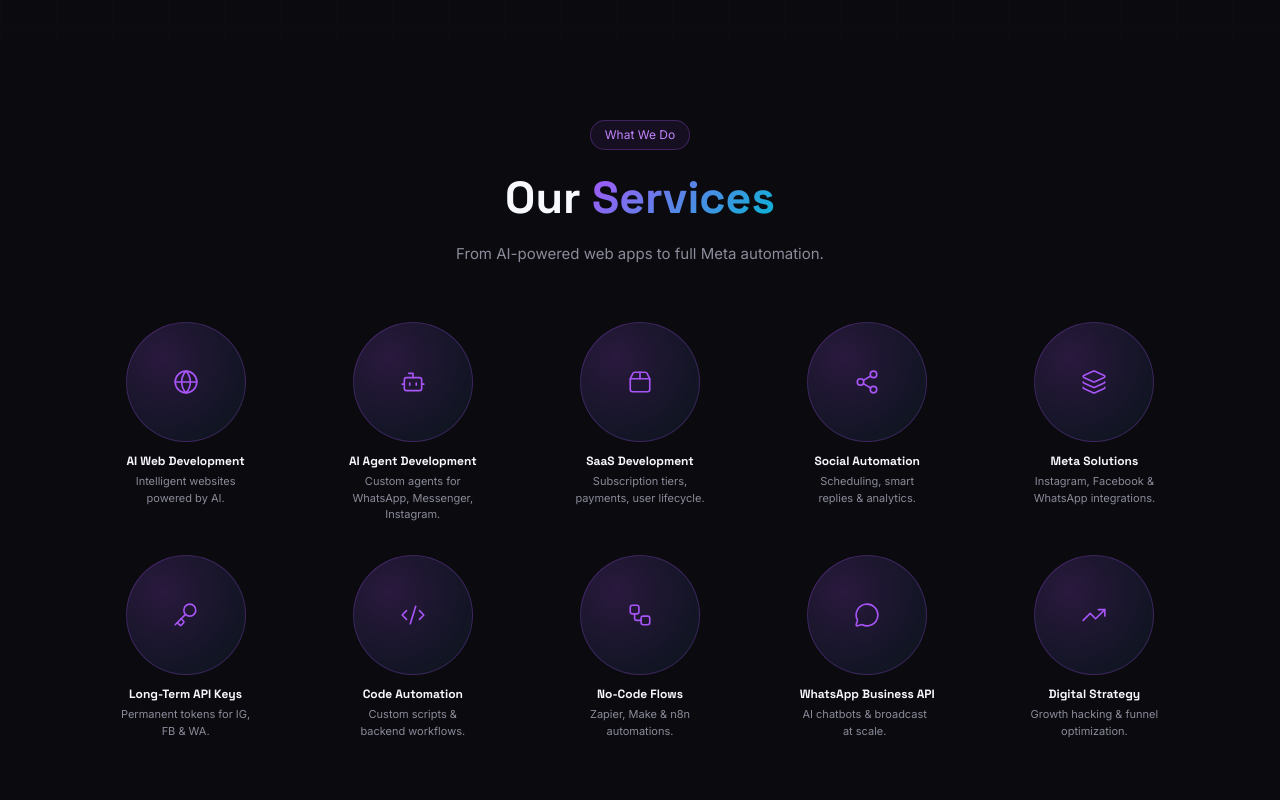
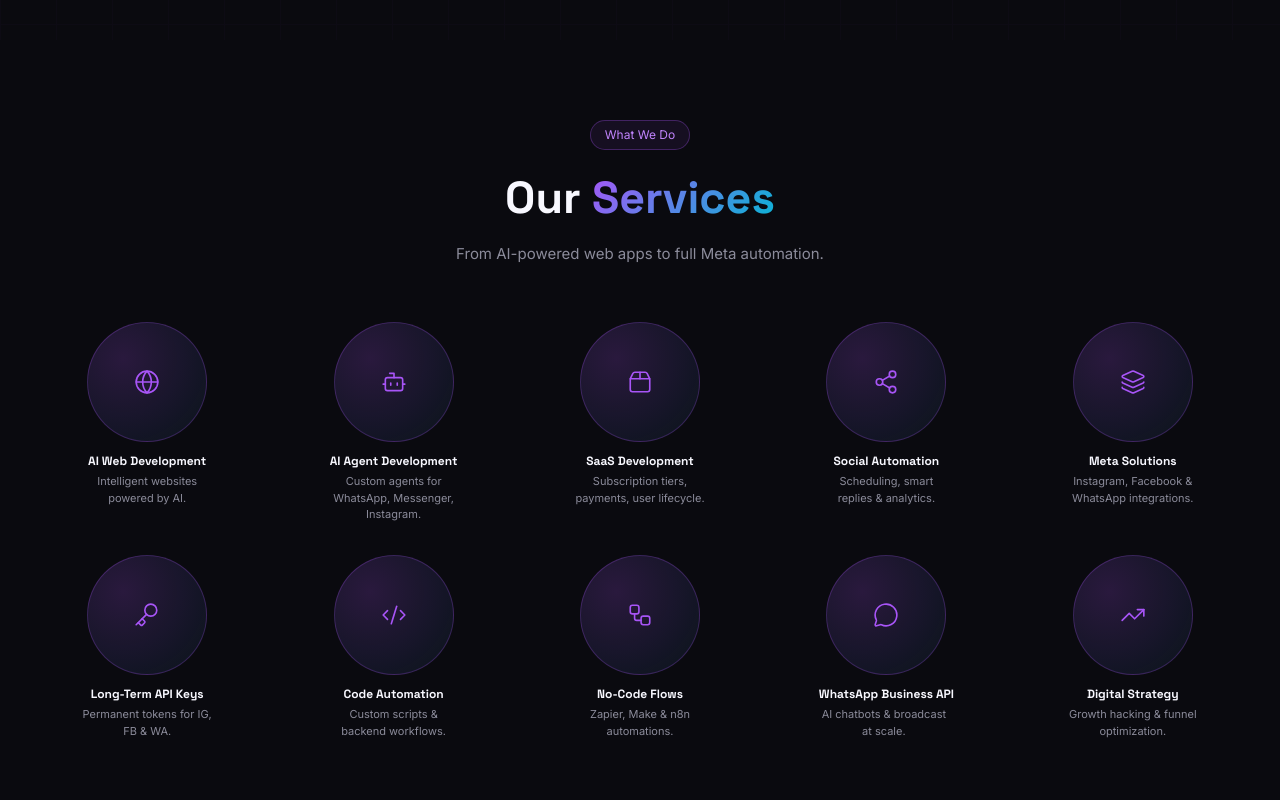
Before and after one commit to Talibsoy/flowminds, a Next.js app: page / in a window 1280 px wide. Shown: the part 760-1560 px from the top of the page. Built offline with nearby package versions, Linux system fonts and the light colour scheme.

Commit message:
Widen section-inner, reduce padding for better content spread

```diff
--- a/app/globals.css
+++ b/app/globals.css
@@ -121,17 +121,17 @@
 
 .section-inner {
   width: 100%;
-  max-width: 1200px;
+  max-width: 1360px;
   margin: 0 auto;
-  padding: 0 24px;
+  padding: 0 16px;
 }
 
 @media (min-width: 640px) {
-  .section-inner { padding: 0 40px; }
+  .section-inner { padding: 0 28px; }
 }
 
 @media (min-width: 1024px) {
-  .section-inner { padding: 0 48px; }
+  .section-inner { padding: 0 40px; }
 }
 
 /* ===== REDUCED MOTION ===== */
```
